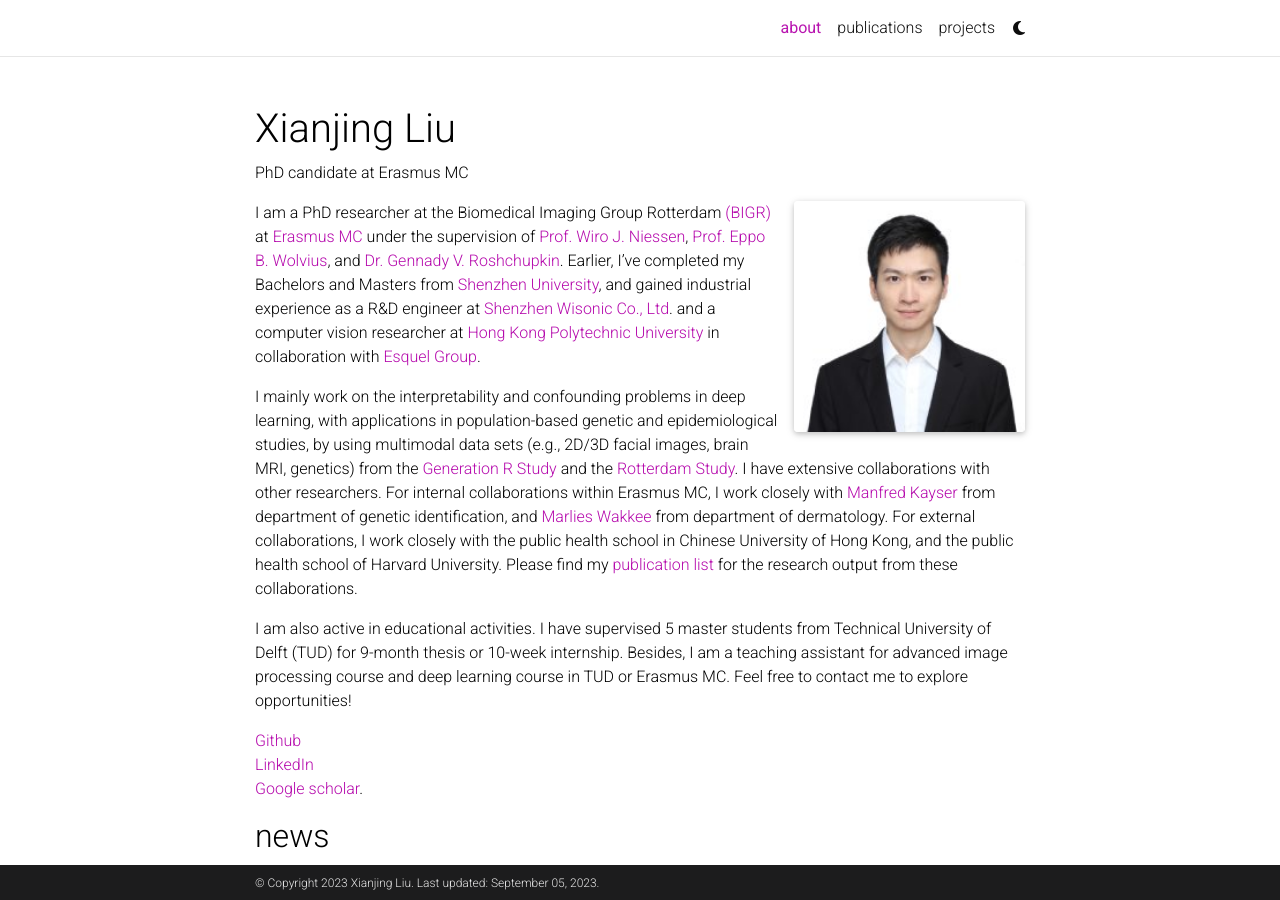
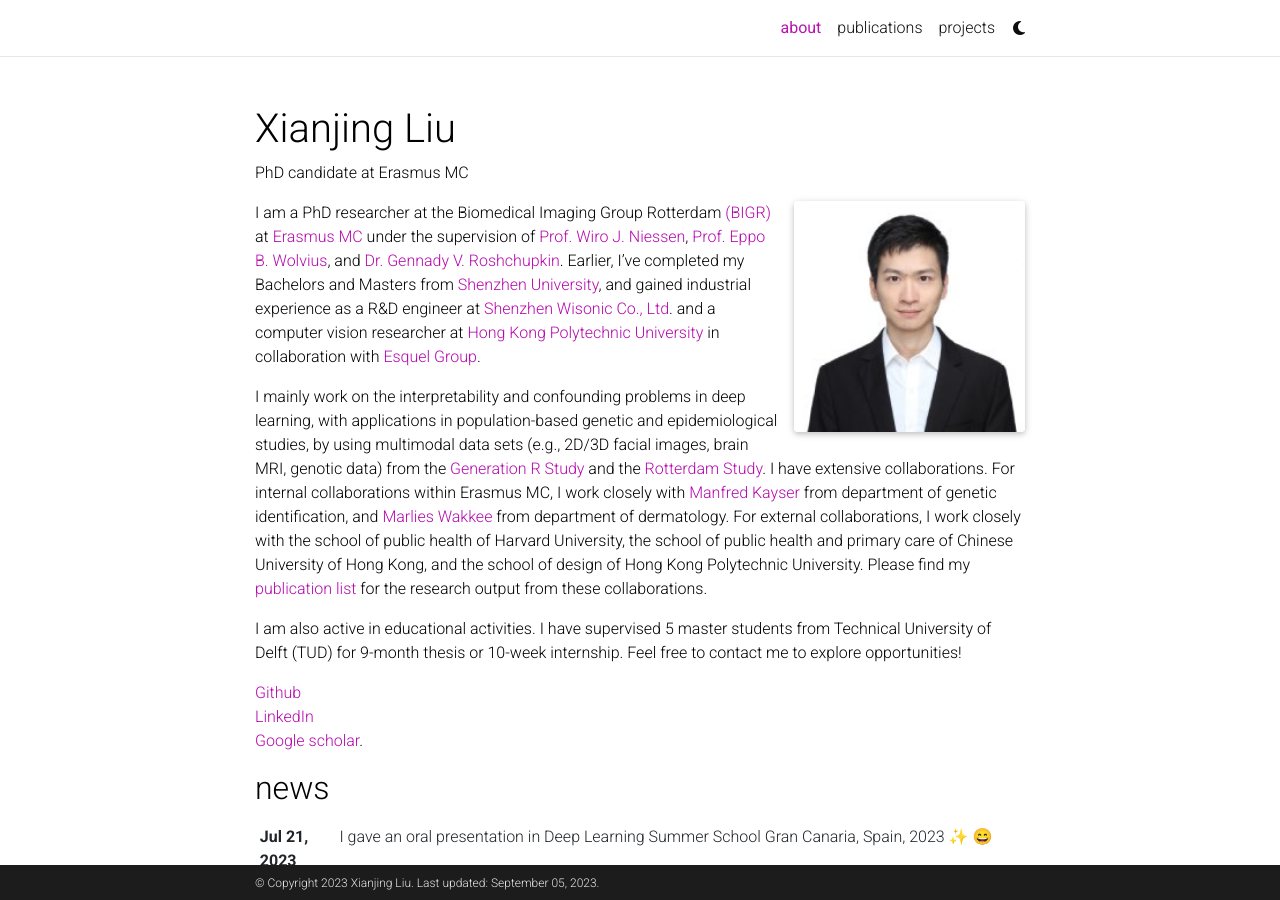
Before and after one commit to tsingmessage/tsingmessage.github.io, a Jekyll site: the page built from _pages/about.md, in a window 1280 px wide and 900 px high. Built offline with Jekyll 4.4.1, drawn with Linux system fonts in a browser that asks for light colours; full-size pictures stand in for the smaller copies a plugin makes; emoji names are drawn with the system emoji font; comment, search, counter and statistics services are not loaded; a style sheet for code colours, icons or effects is not loaded.

Commit message:
Update about.md

```diff
--- a/_pages/about.md
+++ b/_pages/about.md
@@ -19,9 +19,9 @@
 
 I am a PhD researcher at the Biomedical Imaging Group Rotterdam [(BIGR)](https://bigr.nl/) at [Erasmus MC](https://www.erasmusmc.nl/en/) under the supervision of [Prof. Wiro J. Niessen](https://scholar.google.com/citations?user=jmKtufcAAAAJ&hl=en), [Prof. Eppo B. Wolvius](https://www.erasmusmc.nl/nl-nl/patientenzorg/zorgverleners/wolvius-eppo), and [Dr. Gennady V. Roshchupkin](https://www.roshchupkin.org/). Earlier, I’ve completed my Bachelors and Masters from [Shenzhen University](https://en.szu.edu.cn/), and gained industrial experience as a R&D engineer at [Shenzhen Wisonic Co., Ltd](https://www.wisonic.com/en/). and a computer vision researcher at [Hong Kong Polytechnic University](https://www.polyu.edu.hk/en/) in collaboration with [Esquel Group](https://www.esquel.com/).
 
-I mainly work on the interpretability and confounding problems in deep learning, with applications in population-based genetic and epidemiological studies, by using multimodal data sets (e.g., 2D/3D facial images, brain MRI, genetics) from the [Generation R Study](https://generationr.nl/researchers/) and the [Rotterdam Study](https://www.erasmusmc.nl/en/research/core-facilities/ergo-the-rotterdam-study). I have extensive collaborations with other researchers. For internal collaborations within Erasmus MC, I work closely with [Manfred Kayser](https://www.erasmusmc.nl/en/research/researchers/kayser-manfred) from department of genetic identification, and [Marlies Wakkee](https://www.erasmusmc.nl/nl-nl/kankerinstituut/patientenzorg/zorgverleners/wakkee-marlies) from department of dermatology. For external collaborations, I work closely with the public health school in Chinese University of Hong Kong, and the public health school of Harvard University. Please find my [publication list](https://scholar.google.com/citations?user=m2qycVQAAAAJ&hl=en) for the research output from these collaborations.
+I mainly work on the interpretability and confounding problems in deep learning, with applications in population-based genetic and epidemiological studies, by using multimodal data sets (e.g., 2D/3D facial images, brain MRI, genotic data) from the [Generation R Study](https://generationr.nl/researchers/) and the [Rotterdam Study](https://www.erasmusmc.nl/en/research/core-facilities/ergo-the-rotterdam-study). I have extensive collaborations. For internal collaborations within Erasmus MC, I work closely with [Manfred Kayser](https://www.erasmusmc.nl/en/research/researchers/kayser-manfred) from department of genetic identification, and [Marlies Wakkee](https://www.erasmusmc.nl/nl-nl/kankerinstituut/patientenzorg/zorgverleners/wakkee-marlies) from department of dermatology. For external collaborations, I work closely with the  school of public health of Harvard University, the school of public health and primary care of Chinese University of Hong Kong, and the school of design of Hong Kong Polytechnic University. Please find my [publication list](https://scholar.google.com/citations?user=m2qycVQAAAAJ&hl=en) for the research output from these collaborations.
 
-I am also active in educational activities. I have supervised 5 master students from Technical University of Delft (TUD) for 9-month thesis or 10-week internship. Besides, I am a teaching assistant for advanced image processing course and deep learning course in TUD or Erasmus MC.
+I am also active in educational activities. I have supervised 5 master students from Technical University of Delft (TUD) for 9-month thesis or 10-week internship.
 Feel free to contact me to explore opportunities!
 
 [Github](https://github.com/tsingmessage)
```
